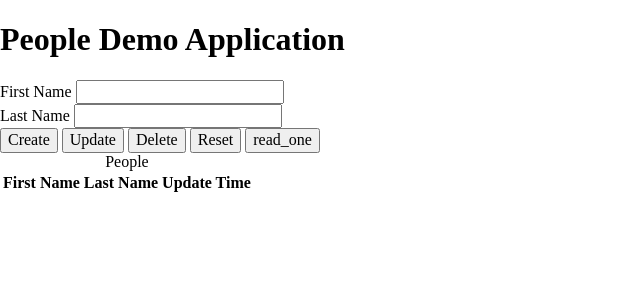
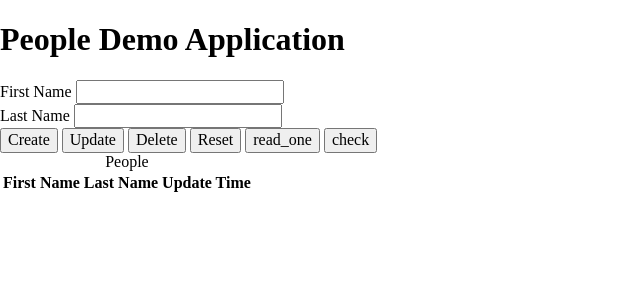
Before and after one commit to AmitGurevich/FlaskFirstProject, a Python web app: template templates/people.html in a window 1280 px wide. Shown: the top 300 px of the page, without its empty margins (0-640 px from the left). Run offline with Jinja, Linux system fonts and the light colour scheme; the template is opened without the code that fills it, so the values that code supplies are empty.

Commit message:
Update people.html

```diff
--- a/templates/people.html
+++ b/templates/people.html
@@ -28,6 +28,7 @@
             <button id="delete">Delete</button>
             <button id="reset">Reset</button>
             <button id="read_one">read_one</button>
+            <button id="debug">check</button>
         </div>
         <div class="people">
             <table>
```
